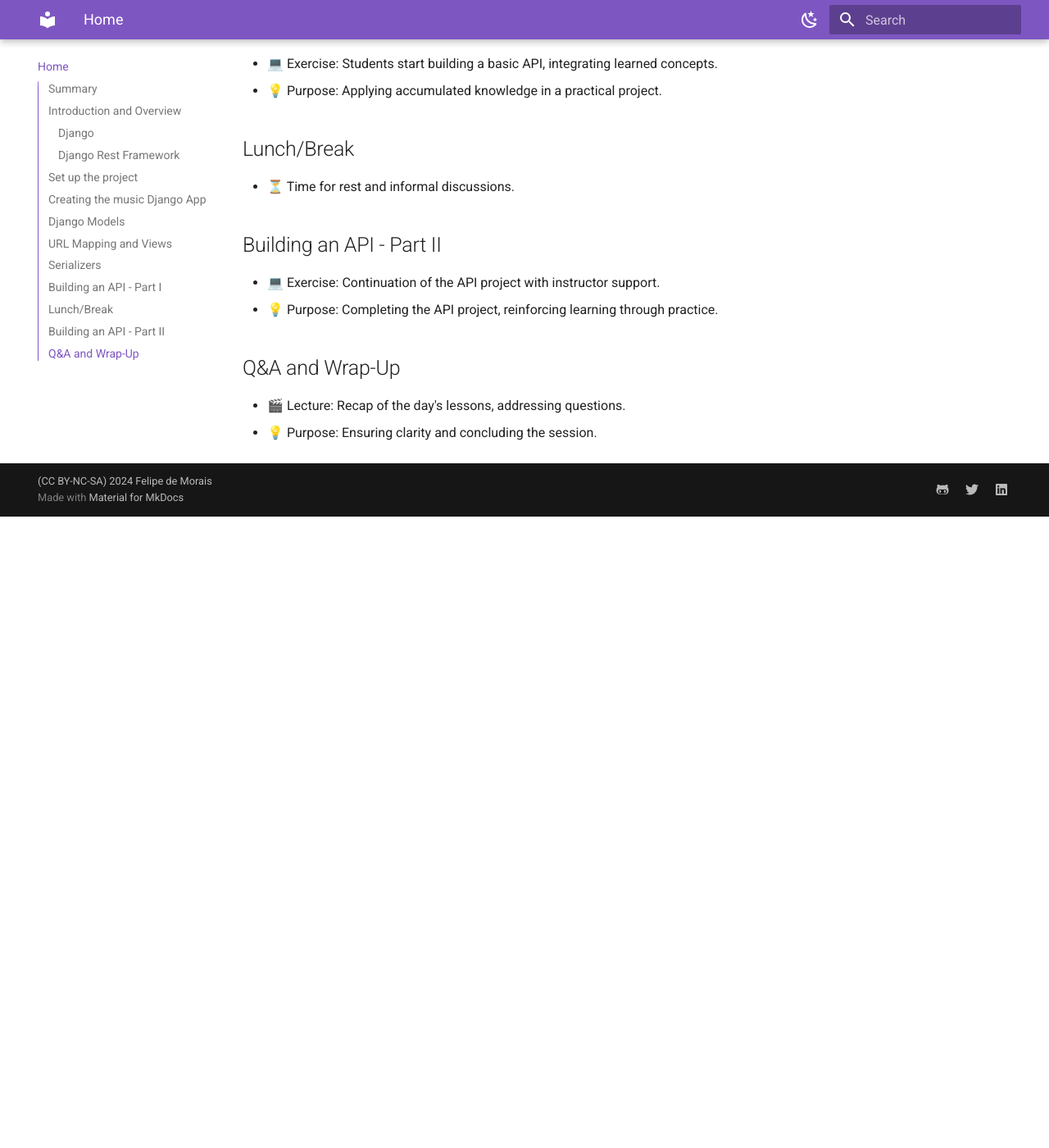
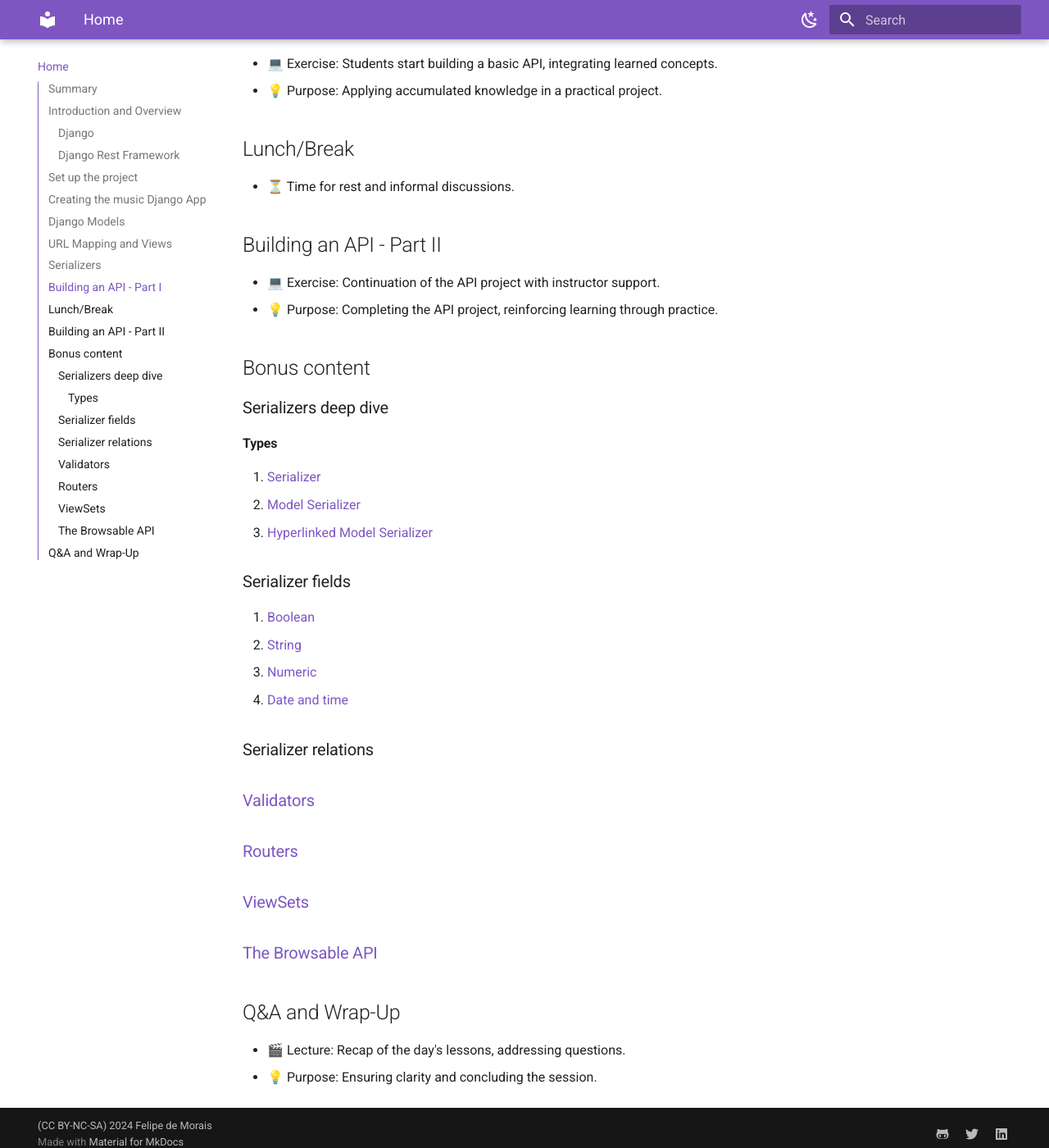
Before and after one commit to lipemorais/building-your-first-api-with-django-and-django-rest-framework, an MkDocs documentation site: the page built from docs/index.md, in a window 1280 px wide and 1400 px high, scrolled down 5380 px. Shown: the whole window at 82% size. Built offline with MkDocs 1.6.1 and Material for MkDocs 9.7.7, drawn with Linux system fonts in a browser that asks for light colours; before the commit the page ends 6010 px from its top, so only the background shows below that.

Commit message:
Add bonus content to documentation
A new section titled "Bonus content" has been added to the documentation, providing in-depth information on various aspects of Django REST framework's Serializers. This includes hyperlinks to additional resources for types of serializers, serializer fields, relations, validators, routers, viewsets, and the Browsable API.

```diff
--- a/docs/index.md
+++ b/docs/index.md
@@ -233,6 +233,32 @@ Until here we just looked at Django stuff. Now we will  dive into Django Rest Fr
 - 💻 Exercise: Continuation of the API project with instructor support.
 - 💡 Purpose: Completing the API project, reinforcing learning through practice.
 
+## Bonus content
+
+### Serializers deep dive
+
+#### Types
+1. [Serializer](https://www.django-rest-framework.org/api-guide/serializers/#serializers)
+2. [Model Serializer](https://www.django-rest-framework.org/api-guide/serializers/#modelserializer)
+3. [Hyperlinked Model Serializer](https://www.django-rest-framework.org/api-guide/serializers/#hyperlinkedmodelserializer)
+
+### Serializer fields
+1. [Boolean](https://www.django-rest-framework.org/api-guide/fields/#boolean-fields)
+2. [String](https://www.django-rest-framework.org/api-guide/fields/#string-fields)
+3. [Numeric](https://www.django-rest-framework.org/api-guide/fields/#numeric-fields)
+4. [Date and time](https://www.django-rest-framework.org/api-guide/fields/#date-and-time-fields)
+
+### Serializer relations
+
+
+### [Validators](https://www.django-rest-framework.org/api-guide/validators/)
+
+### [Routers](https://www.django-rest-framework.org/api-guide/routers/)
+
+### [ViewSets](https://www.django-rest-framework.org/api-guide/viewsets/)
+
+### [The Browsable API](https://www.django-rest-framework.org/topics/browsable-api/)
+
 ## Q&A and Wrap-Up
 
 - 🎬 Lecture: Recap of the day's lessons, addressing questions.
```
